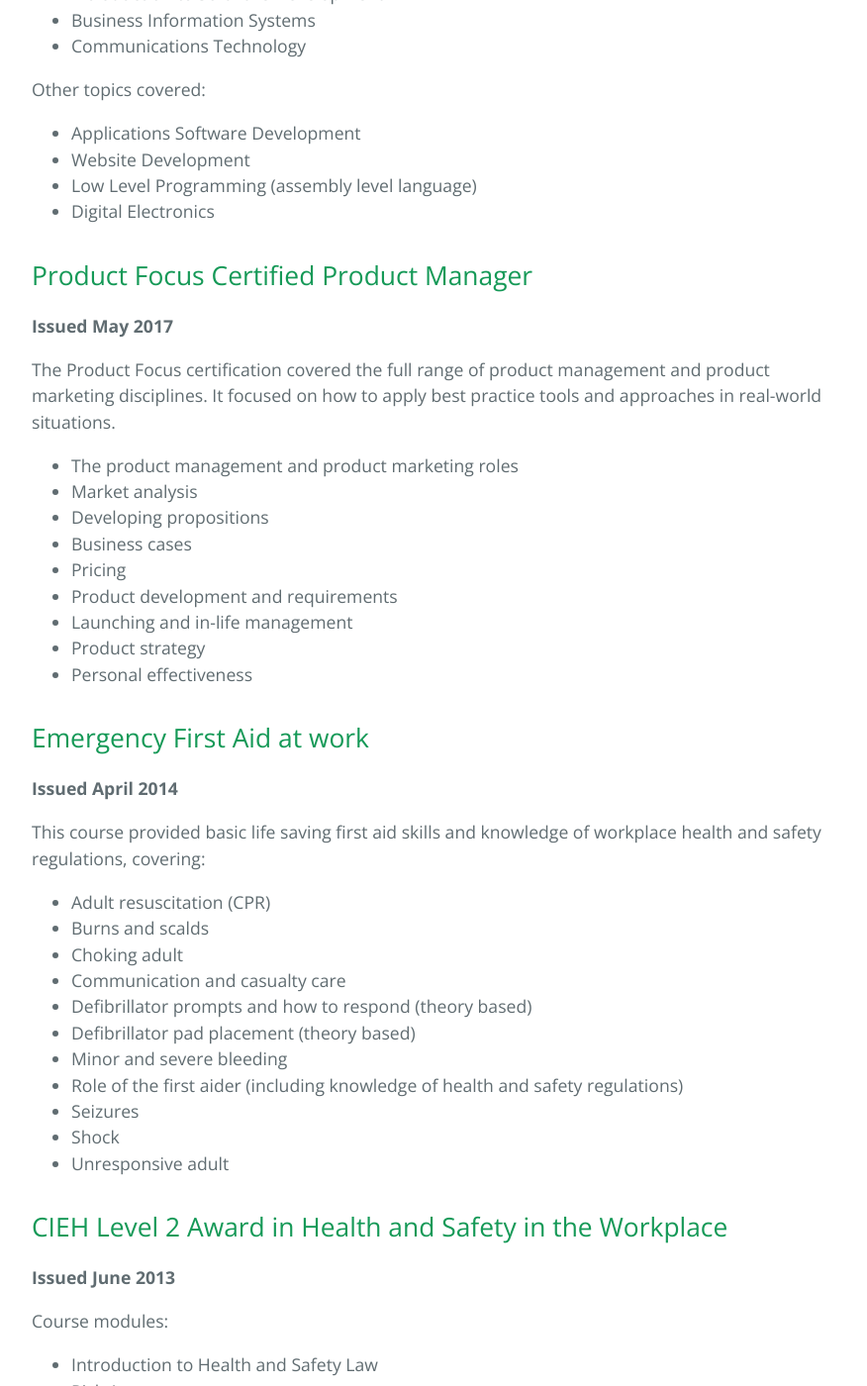
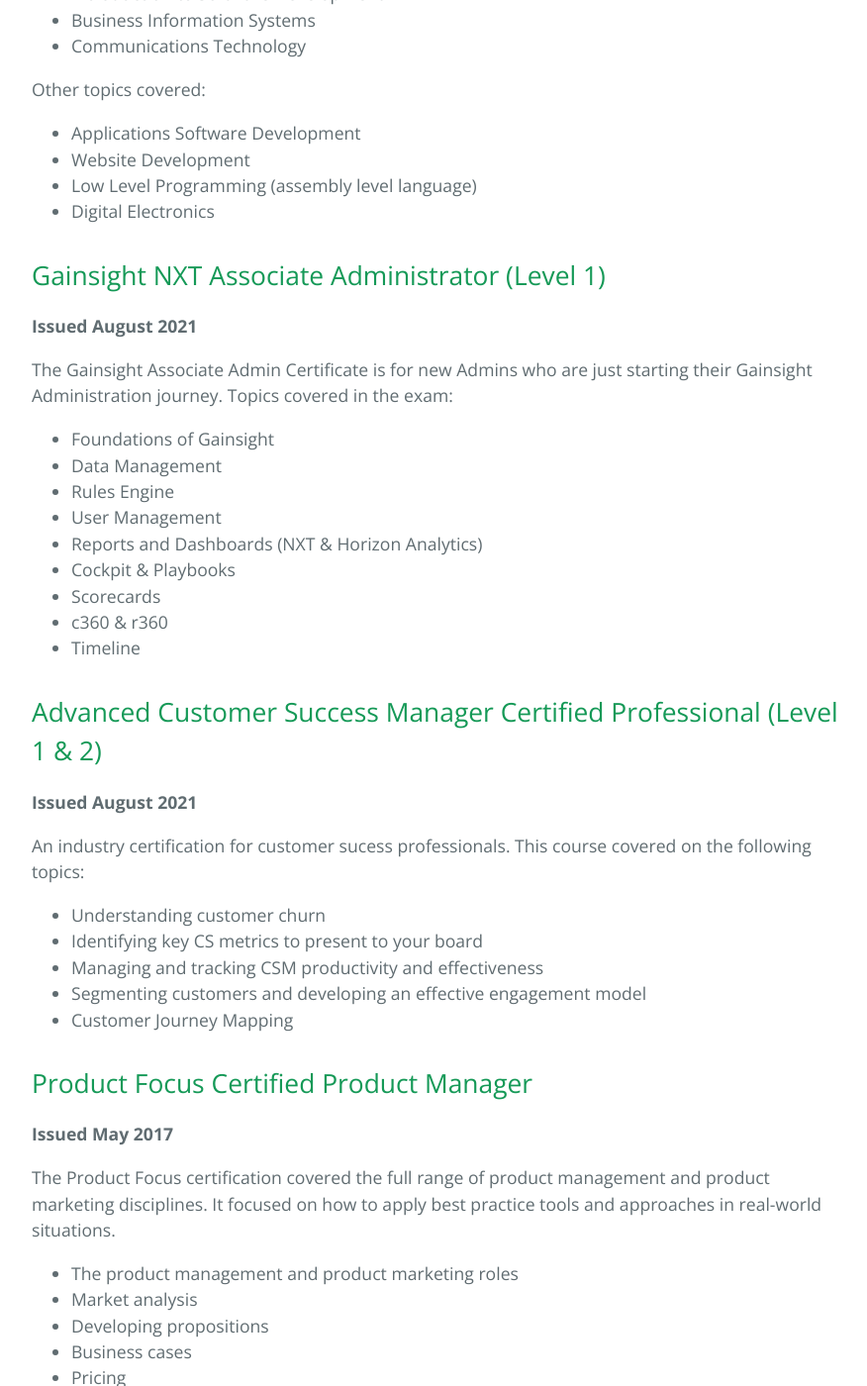
Before and after one commit to robertloveridge/robertloveridge.github.io, a Jekyll site: the page built from _pages/02_curriculum_vitae.md, in a window 1280 px wide and 1400 px high, scrolled down 7825 px. Shown: the whole window at 99% size, without its empty margins (192-1068 px from the left). Built offline with Jekyll 4.4.1, drawn with Linux system fonts in a browser that asks for light colours.

Commit message:
added some certs to my cv

```diff
--- a/_pages/02_curriculum_vitae.md
+++ b/_pages/02_curriculum_vitae.md
@@ -265,6 +265,36 @@
 * Low Level Programming (assembly level language)
 * Digital Electronics
 
+Gainsight NXT Associate Administrator (Level 1)
+------
+
+**Issued August 2021**
+
+The Gainsight Associate Admin Certificate is for new Admins who are just starting their Gainsight Administration journey. Topics covered in the exam:
+
+ * Foundations of Gainsight
+ * Data Management
+ * Rules Engine
+ * User Management
+ * Reports and Dashboards (NXT & Horizon Analytics)
+ * Cockpit & Playbooks
+ * Scorecards
+ * c360 & r360
+ * Timeline
+
+Advanced Customer Success Manager Certified Professional (Level 1 & 2)
+------
+
+**Issued August 2021**
+
+An industry certification for customer sucess professionals. This course covered on the following topics:
+
+ * Understanding customer churn
+ * Identifying key CS metrics to present to your board
+ * Managing and tracking CSM productivity and effectiveness
+ * Segmenting customers and developing an effective engagement model
+ * Customer Journey Mapping
+
 Product Focus Certified Product Manager
 ------
 
```
